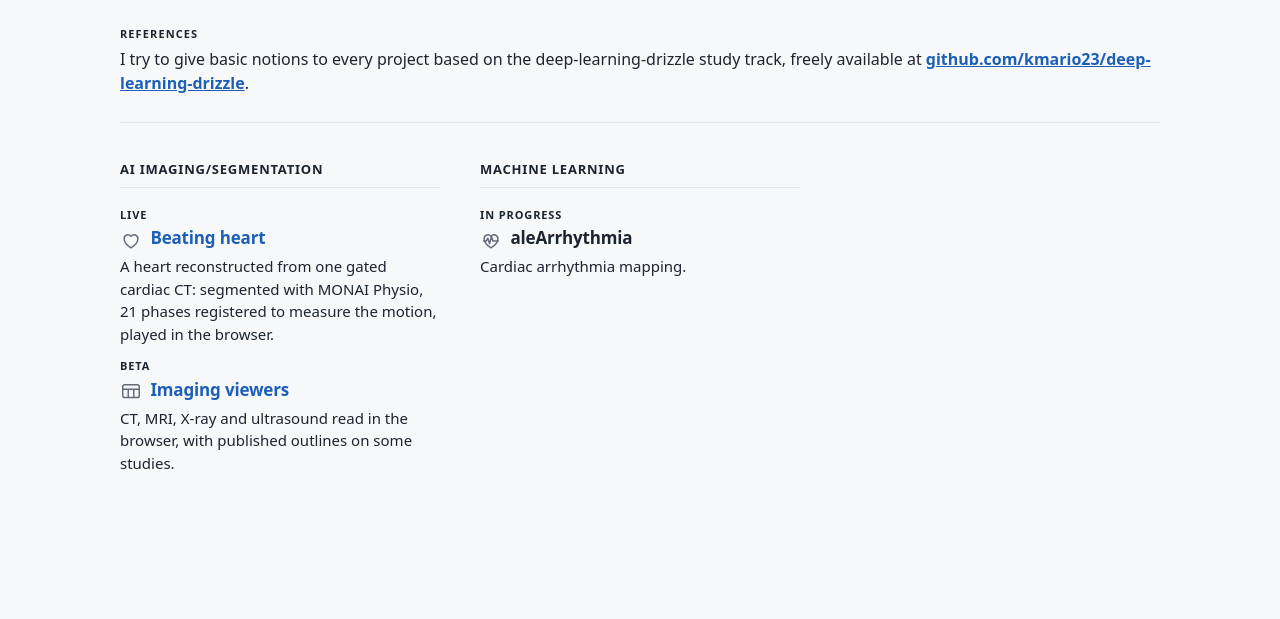
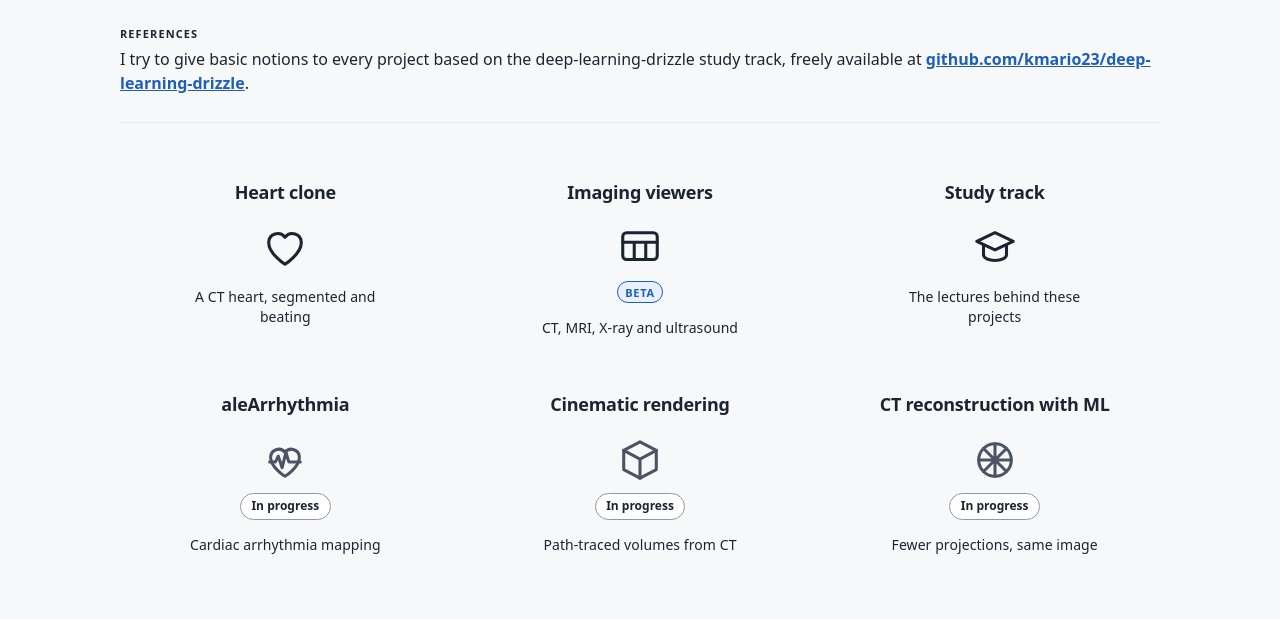
Before and after one commit to vanioljantunes/vanioljantunes.github.io, a website with bundled scripts: page imaging/index.html in a window 1280 px wide. Shown: the part 231-850 px from the top of the page. Before the commit the page ends 800 px from the top, so only its background shows below. Built offline with nearby package versions, Linux system fonts and the light colour scheme.

Commit message:
refactor(imaging): lay the index out as a tool grid, like the tools page
The two column headings and the long project paragraphs are replaced by the
same card grid the tools page uses: name, icon, status tag, one line. The
in-progress projects the home page already links to, Cinematic rendering and
CT reconstruction with ML, now exist as cards with the ids those links point
at, so /imaging/#cinematic and /imaging/#ct-ml stop landing nowhere. Beating
heart is renamed Heart clone here and in the sub-bar.

```diff
--- a/imaging/index.html
+++ b/imaging/index.html
@@ -49,7 +49,7 @@
       <ul class="site-subnav__links">
           <li><a href="/imaging/" aria-current="page">All projects</a></li>
           <li><a href="/imaging/viewers/">Imaging viewers</a></li>
-          <li><a href="/imaging/heart/">Beating heart</a></li>
+          <li><a href="/imaging/heart/">Heart clone</a></li>
           <li><a href="#alearrhythmia">aleArrhythmia</a></li>
           <li><a href="/imaging/study-track/">Study track</a></li>
       </ul>
@@ -67,31 +67,48 @@
       <p class="ground__line">I try to give basic notions to every project based on the deep-learning-drizzle study track, freely available at <a href="https://github.com/kmario23/deep-learning-drizzle" target="_blank" rel="noopener noreferrer">github.com/kmario23/deep-learning-drizzle<span class="visually-hidden"> (opens in a new tab)</span></a>.</p>
     </section>
 
-    <ul class="proj-groups" aria-label="Projects">
-      <li class="proj-group">
-        <h2 class="proj-group__title">AI Imaging/Segmentation</h2>
-        <ul class="proj-group__list">
-          <li class="proj">
-            <p class="proj__status proj__status--live">Live</p>
-            <h3 class="proj__head"><svg class="proj__icon" viewBox="0 0 24 24" aria-hidden="true" focusable="false"><path d="M12 20.5s-7.5-4.6-7.5-10A4.2 4.2 0 0 1 12 8a4.2 4.2 0 0 1 7.5 2.5c0 5.4-7.5 10-7.5 10z"/></svg><a href="/imaging/heart/">Beating heart</a></h3>
-            <p class="proj__desc">A heart reconstructed from one gated cardiac CT: segmented with MONAI Physio, 21 phases registered to measure the motion, played in the browser.</p>
-          </li>
-          <li class="proj">
-            <p class="proj__status proj__status--live">Beta</p>
-            <h3 class="proj__head"><svg class="proj__icon" viewBox="0 0 24 24" aria-hidden="true" focusable="false"><rect x="3" y="4" width="18" height="14" rx="2"/><path d="M3 9h18M9 9v9M15 9v9"/></svg><a href="/imaging/viewers/">Imaging viewers</a></h3>
-            <p class="proj__desc">CT, MRI, X-ray and ultrasound read in the browser, with published outlines on some studies.</p>
-          </li>
-        </ul>
+    <ul class="tool-grid">
+      <li>
+        <a class="tool" href="/imaging/heart/">
+          <h2 class="tool-name">Heart clone</h2>
+          <span class="tool-box"><svg viewBox="0 0 24 24" aria-hidden="true" focusable="false" class="stroke"><path d="M12 20.5S3.5 15 3.5 9.2A4.7 4.7 0 0 1 12 6.4a4.7 4.7 0 0 1 8.5 2.8c0 5.8-8.5 11.3-8.5 11.3z"/></svg></span>
+          <p class="tool-desc">A CT heart, segmented and beating</p>
+        </a>
       </li>
-      <li class="proj-group">
-        <h2 class="proj-group__title">Machine Learning</h2>
-        <ul class="proj-group__list">
-          <li class="proj" id="alearrhythmia">
-            <p class="proj__status">In progress</p>
-            <h3 class="proj__head"><svg class="proj__icon" viewBox="0 0 24 24" aria-hidden="true" focusable="false"><path d="M12 20.5s-7.5-4.6-7.5-10A4.2 4.2 0 0 1 12 8a4.2 4.2 0 0 1 7.5 2.5c0 5.4-7.5 10-7.5 10z"/><path d="M4 13h3l1.5-3 2 6 2-8 1.5 5H20"/></svg>aleArrhythmia</h3>
-            <p class="proj__desc">Cardiac arrhythmia mapping.</p>
-          </li>
-        </ul>
+      <li>
+        <a class="tool" href="/imaging/viewers/">
+          <h2 class="tool-name">Imaging viewers</h2>
+          <span class="tool-box"><svg viewBox="0 0 24 24" aria-hidden="true" focusable="false" class="stroke"><rect x="3" y="4" width="18" height="14" rx="2"/><path d="M3 9h18M9 9v9M15 9v9"/></svg><span class="tool-beta">beta</span></span>
+          <p class="tool-desc">CT, MRI, X-ray and ultrasound</p>
+        </a>
+      </li>
+      <li>
+        <a class="tool" href="/imaging/study-track/">
+          <h2 class="tool-name">Study track</h2>
+          <span class="tool-box"><svg viewBox="0 0 24 24" aria-hidden="true" focusable="false" class="stroke"><path d="M12 4 2.5 8.5 12 13l9.5-4.5z"/><path d="M6 10.5v5c0 1.7 2.7 3 6 3s6-1.3 6-3v-5"/></svg></span>
+          <p class="tool-desc">The lectures behind these projects</p>
+        </a>
+      </li>
+      <li>
+        <div class="tool tool-soon" id="alearrhythmia">
+          <h2 class="tool-name">aleArrhythmia</h2>
+          <span class="tool-box"><svg viewBox="0 0 24 24" aria-hidden="true" focusable="false" class="stroke"><path d="M12 20.5s-7.5-4.6-7.5-10A4.2 4.2 0 0 1 12 8a4.2 4.2 0 0 1 7.5 2.5c0 5.4-7.5 10-7.5 10z"/><path d="M4 13h3l1.5-3 2 6 2-8 1.5 5H20"/></svg><span class="tool-soon-tag">In progress</span></span>
+          <p class="tool-desc">Cardiac arrhythmia mapping</p>
+        </div>
+      </li>
+      <li>
+        <div class="tool tool-soon" id="cinematic">
+          <h2 class="tool-name">Cinematic rendering</h2>
+          <span class="tool-box"><svg viewBox="0 0 24 24" aria-hidden="true" focusable="false" class="stroke"><path d="M12 2.5 20.5 7v10L12 21.5 3.5 17V7z"/><path d="M12 11.5 20.5 7M12 11.5 3.5 7M12 11.5v10"/></svg><span class="tool-soon-tag">In progress</span></span>
+          <p class="tool-desc">Path-traced volumes from CT</p>
+        </div>
+      </li>
+      <li>
+        <div class="tool tool-soon" id="ct-ml">
+          <h2 class="tool-name">CT reconstruction with ML</h2>
+          <span class="tool-box"><svg viewBox="0 0 24 24" aria-hidden="true" focusable="false" class="stroke"><circle cx="12" cy="12" r="8.5"/><path d="M12 3.5v17M3.5 12h17M6 6l12 12M18 6 6 18"/></svg><span class="tool-soon-tag">In progress</span></span>
+          <p class="tool-desc">Fewer projections, same image</p>
+        </div>
       </li>
     </ul>
   </main>
```
